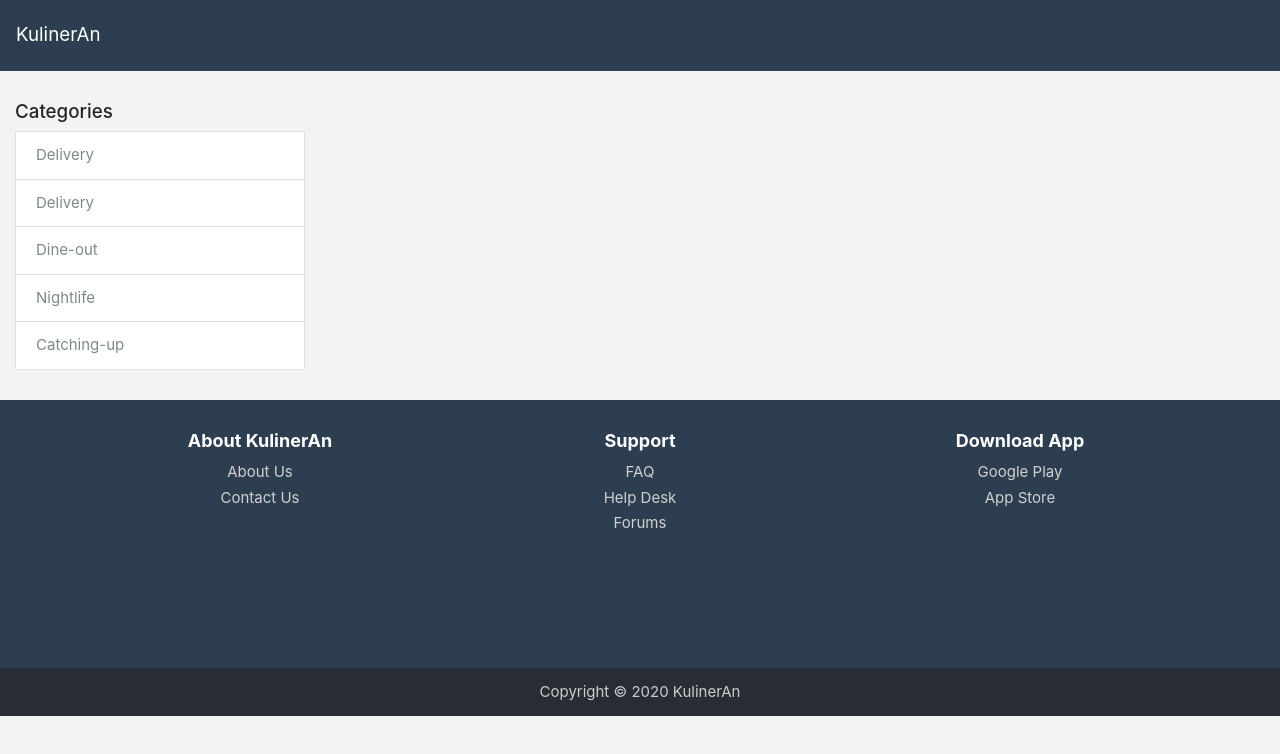
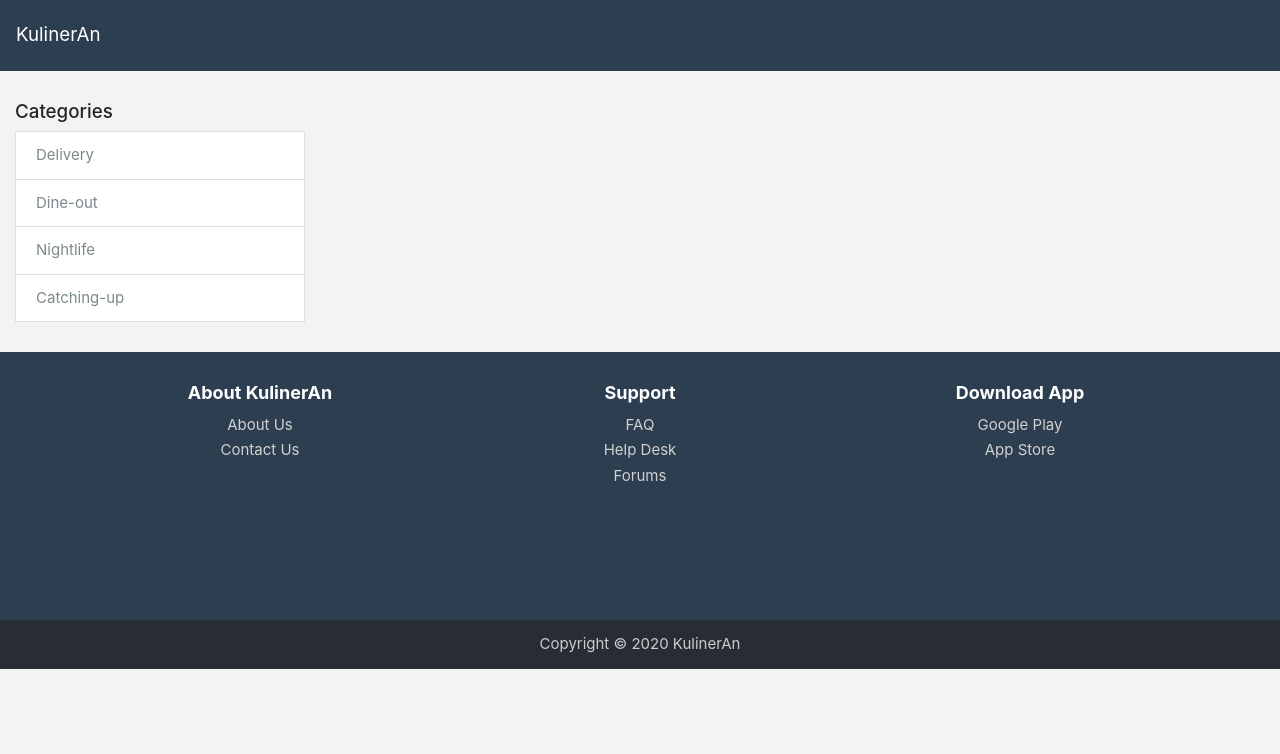
Before and after one commit to wildenali/react-food_web_app, a React (Create React App) app: page /city/1 in a window 1280 px wide. Shown: the top 754 px of the page. Built offline with nearby package versions, Linux system fonts and the light colour scheme; no server answers; some icons are missing.

Commit message:
Tambah categorySelected dan styling untuk categorySelected

```diff
--- a/src/pages/City.js
+++ b/src/pages/City.js
@@ -4,12 +4,6 @@ import { API } from '../config/api'
 
 // Categiries Dummmy Data
 const categoriesDummy = [
-  {
-    "categories": {
-      "id": 1,
-      "name": "Delivery"
-    }
-  },
   {
     "categories": {
       "id": 1,
@@ -42,7 +36,8 @@ class City extends Component {
     super()
     this.state = {
       city: null,
-      categories: null
+      categories: null,
+      categorySelected: null
     }
 
   }
@@ -69,6 +64,10 @@ class City extends Component {
       return category.categories
     })
     return categoriesTransformed
+  }
+
+  categoryClickHandler = (category) => {
+    this.setState({ categorySelected: category })
   }
 
   componentDidMount () {
@@ -103,7 +102,8 @@ class City extends Component {
                     this.state.categories.map(category => (
                       <button
                         key={category.id}
-                        className={'list-group-item list-group-item-action'}
+                        className={'list-group-item list-group-item-action ' + (this.state.categorySelected && category.id === this.state.categorySelected.id ? 'active' : '')}
+                        onClick={() => this.categoryClickHandler(category)}
                       >
                         {category.name}
                       </button>
```
